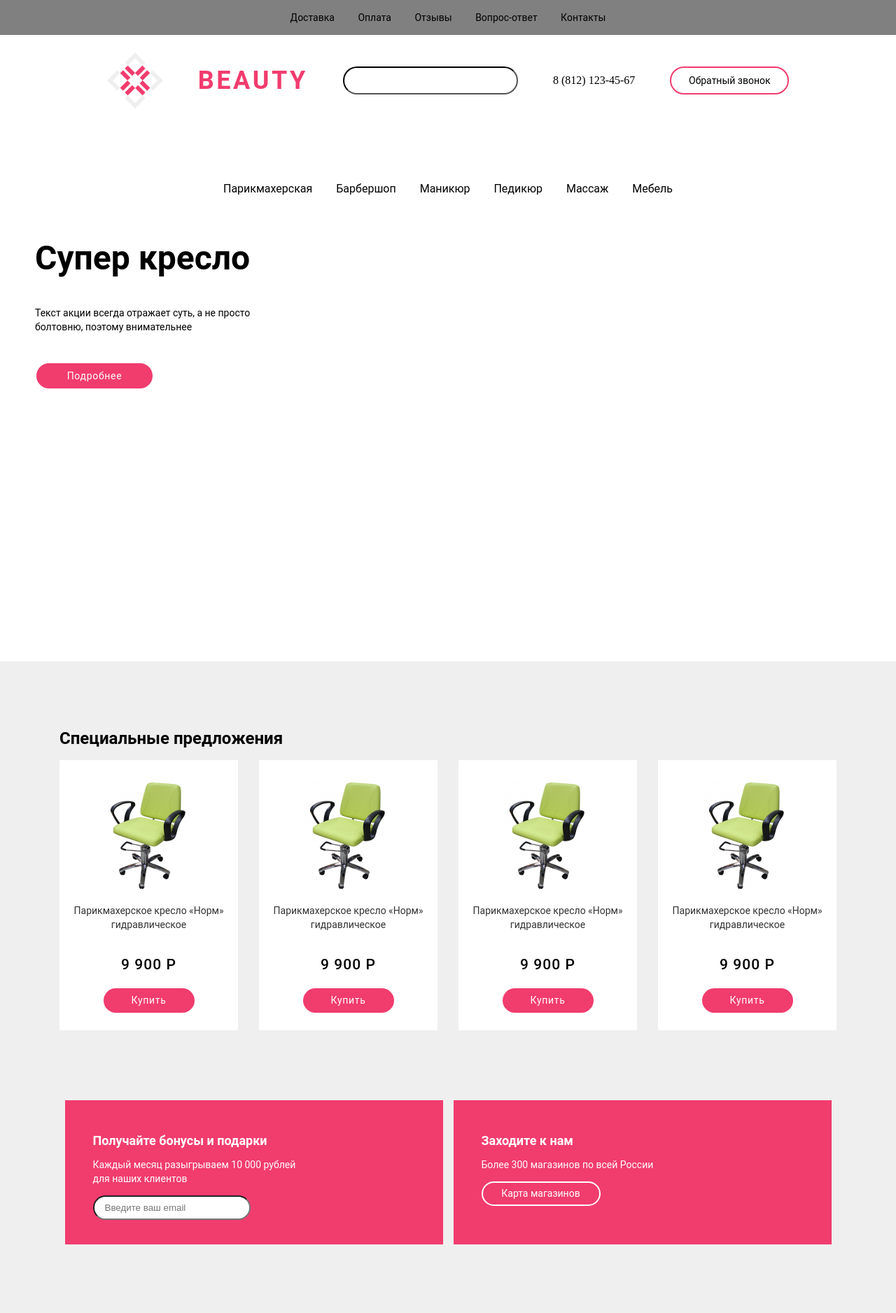
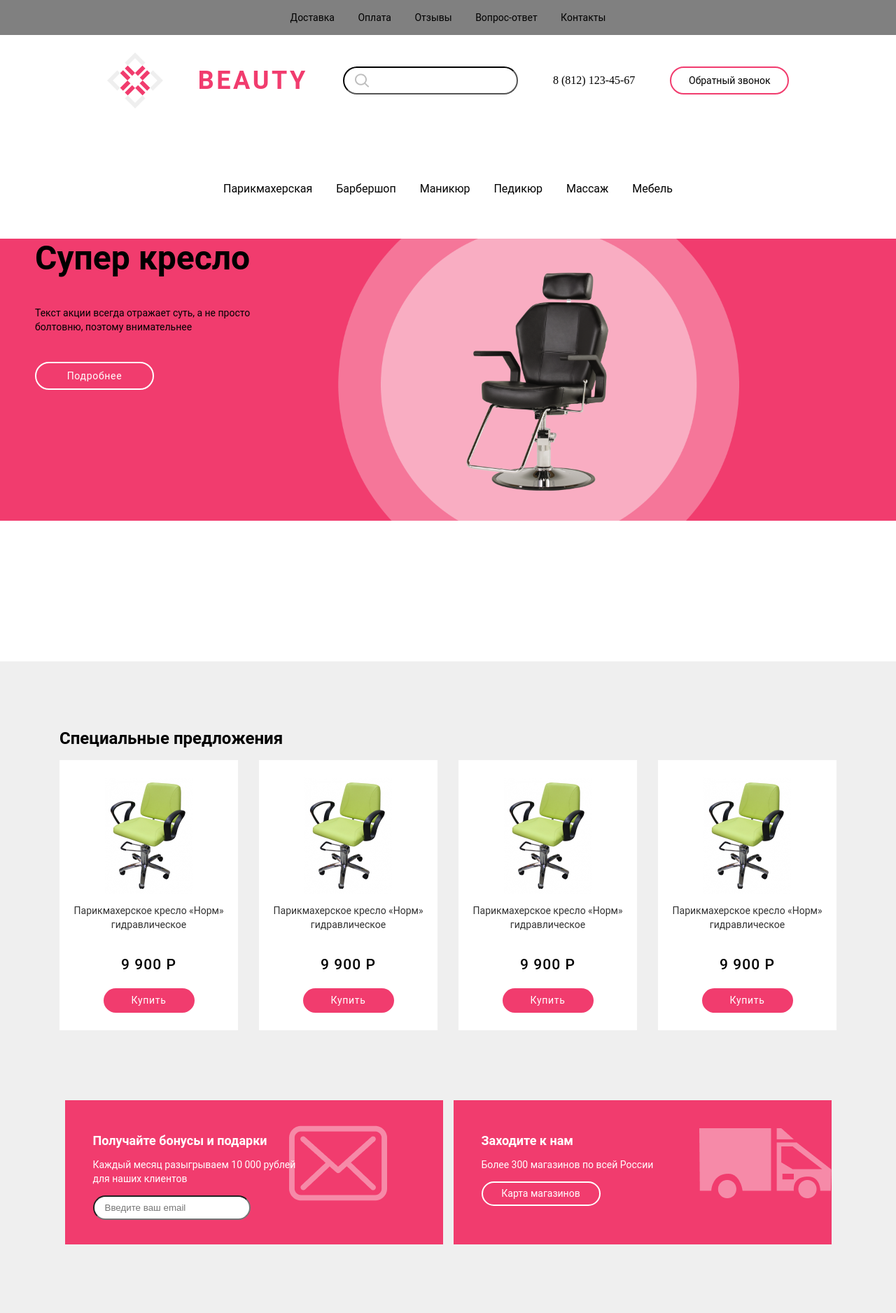
Before and after one commit to Valeri-afk/Valeri-afk.github.io1, a plain HTML site: page index.html in a window 1280 px wide. Shown: the top 1876 px of the page at 70% size. Drawn offline with Linux system fonts and the light colour scheme.

Commit message:
Update secondproject.css

```diff
--- a/secondproject.css
+++ b/secondproject.css
@@ -90,7 +90,7 @@ body {
 }
 
 .search {
-    background-image: url('../HTML/secprojimgs/headersearch.png');
+    background-image: url('headersearch.png');
     background-repeat: no-repeat;
     background-position-x: 15px;
     background-position-y: center;
@@ -223,7 +223,7 @@ body {
     height: 604px;
     max-width: 1920px;
     min-width: 320px;
-    background-image: url('../HTML/secprojimgs/saleimg.png');
+    background-image: url('saleimg.png');
     background-size: contain;
     background-repeat: no-repeat;
 }
@@ -392,7 +392,7 @@ color: #FFFFFF;
 .content__subscribe-card {
     width: 540px;
     background-color: #F13C6E;
-    background-image: url('../HTML/secprojimgs/content-email-img.png');
+    background-image: url('content-email-img.png');
     background-repeat: no-repeat;
     background-position-x: 320px;
     background-position-y: 20px;
@@ -401,7 +401,7 @@ color: #FFFFFF;
 .content__ourshops-card {
     width: 540px;
     background-color: #F13C6E;
-    background-image: url('../HTML/secprojimgs/content-ourshops-img.png');
+    background-image: url('content-ourshops-img.png');
     background-repeat: no-repeat;
     background-position-x: right;
     background-position-y: 40px;
```
